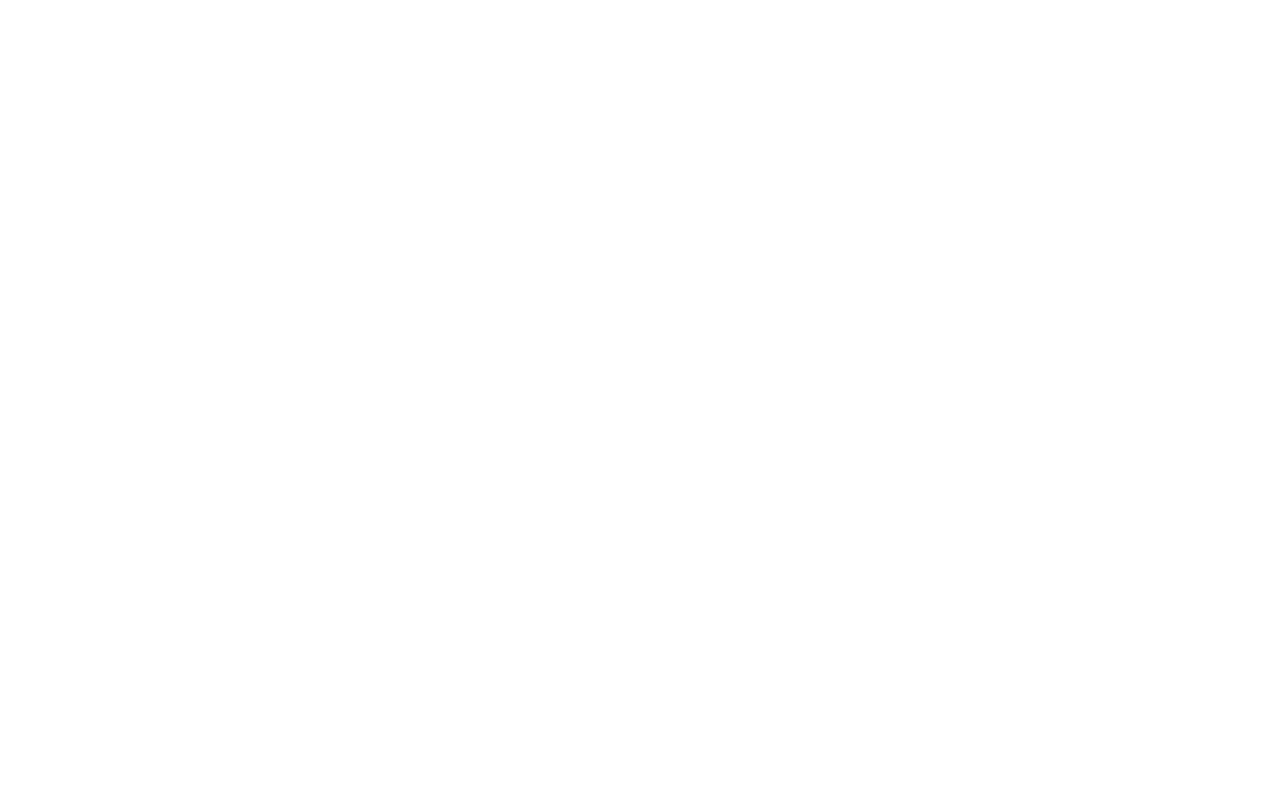
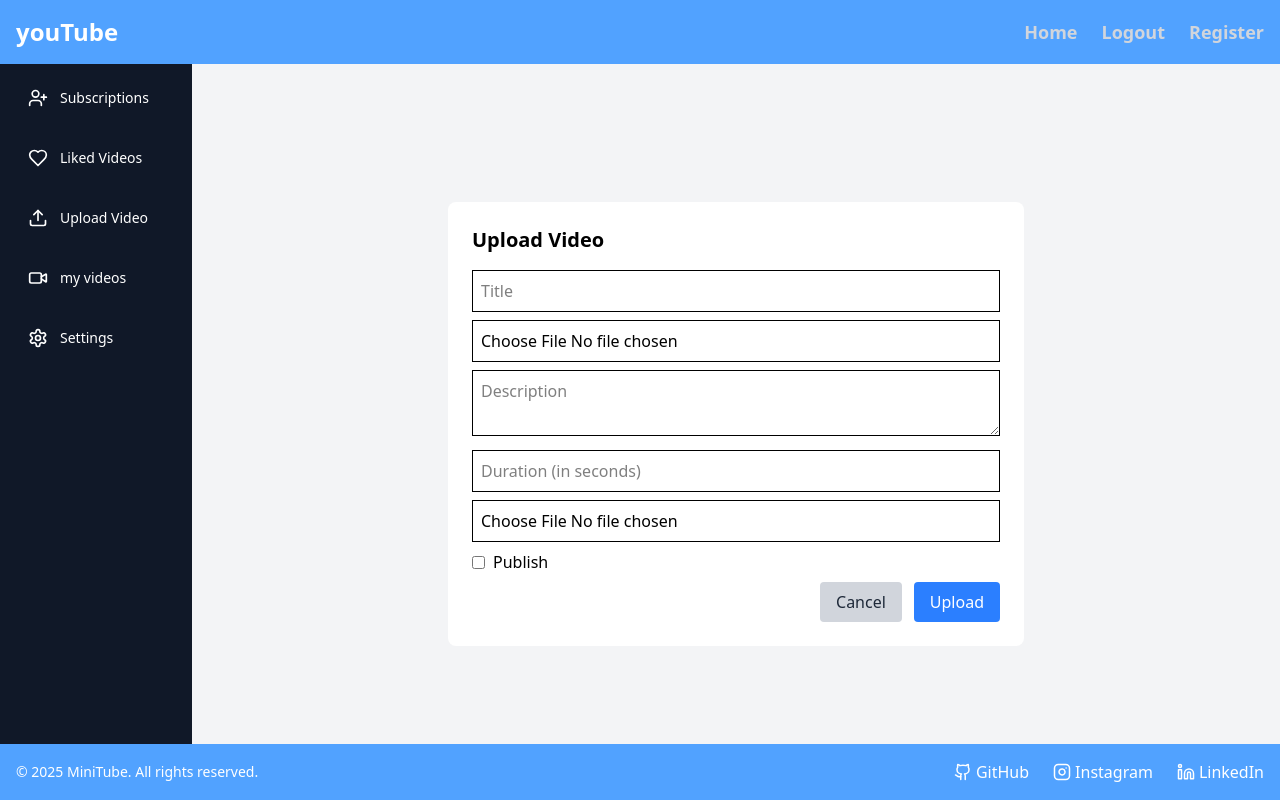
Before and after one commit to dvansari65/mini-youtube-, a React (Vite) app in the folder frontend/: page /upload-content in a window 1280 px wide. Before the commit this address had no page. Built offline with nearby package versions, Linux system fonts and the light colour scheme.

Commit message:
add some features

```diff
--- a/frontend/src/App.jsx
+++ b/frontend/src/App.jsx
@@ -1,29 +1,11 @@
 import React from 'react'
-import Header from "./components/Header"
-import Footer from "./components/Footer"
-import Sidebar from "./components/Sidebar"
-import { BrowserRouter, Routes, Route } from "react-router-dom"
-import Register from "./pages/Register"
-import ProtectedRoute from './components/ProtectedRoute'
-import Home from './pages/Home'
-import Login from './pages/Login'
-import Layout from './utils/Layout'
-import UploadVideo from './pages/uploadVideo'
+import { BrowserRouter } from 'react-router-dom'
+import Approutes from './routes/Approutes'
 function App() {
   return (
-
-      <BrowserRouter>
-        <Routes>
-          <Route path="/" element={<ProtectedRoute><Layout/></ProtectedRoute>}>
-          <Route index element={<Home />} />
-          <Route path="/uploadVideo" element={<UploadVideo />} />
-           </Route>
-          <Route path="/register" element={<Register/>}/>
-          <Route path="/login" element={<Login/>}/>
-
-        </Routes>
-      </BrowserRouter>
-
+    <BrowserRouter>
+    <Approutes/>
+    </BrowserRouter>
   )
 }
 
--- a/frontend/src/components/ProtectedRoute.jsx
+++ b/frontend/src/components/ProtectedRoute.jsx
@@ -1,17 +1,17 @@
 
 import React from 'react'
 import { useUser } from '../context/authcontext'
-import {  useNavigate } from 'react-router-dom'
+import {  Outlet, Navigate } from 'react-router-dom'
 function ProtectedRoute({children}) {
     const {user,loading} = useUser()
-    const navigate = useNavigate()
+
     if(loading){
       return <div>loading....</div>
     }
     if(!user){
-      navigate("/login")
+      <Navigate to="/login" />
     }
-    return children;
+    return children? children : <Outlet/>;
 
 }
 
--- a/frontend/src/components/Sidebar.jsx
+++ b/frontend/src/components/Sidebar.jsx
@@ -7,7 +7,7 @@ const Sidebar = () => {
     <aside className="w-48 h-screen bg-gray-900 text-white p-4 flex flex-col space-y-6">
       <SidebarItem icon={<UserPlusIcon size={20} />} label="Subscriptions" to="/subscriptions" />
       <SidebarItem icon={<HeartIcon size={20} />} label="Liked Videos" to="/liked" />
-      <SidebarItem icon={<UploadIcon size={20} />} label="Upload Video" to="/uploadVideo" />
+      <SidebarItem icon={<UploadIcon size={20} />} label="Upload Video" to="/upload-content" />
       <SidebarItem icon={<VideoIcon size={20} />} label="my videos" to="/my-videos" />
       <SidebarItem icon={<SettingsIcon size={20} />} label="Settings" to="/settings" />
 
--- a/frontend/src/pages/uploadVideo.jsx
+++ b/frontend/src/pages/uploadVideo.jsx
@@ -1,9 +1,9 @@
 import React, { useState } from 'react';
 import axiosInstance from '../services/api';
-import { useNavigate } from 'react-router-dom';
+import { NavLink, useNavigate } from 'react-router-dom';
 
 function UploadVideo() {
-  const [showModal, setShowModal] = useState(false);
+
   const [error, setError] = useState('');
   const [loading, setLoading] = useState(false);
   const [title, setTitle] = useState('');
@@ -40,7 +40,7 @@ function UploadVideo() {
       }
 
       console.log('Video uploaded:', response.data);
-      setShowModal(false);
+
       navigate('/');
     } catch (err) {
       console.error('Upload failed:', err);
@@ -52,17 +52,7 @@ function UploadVideo() {
 
   return (
     <>
-      {/* Trigger Button */}
-      <button
-        onClick={() => setShowModal(true)}
-        className="bg-blue-600 text-white px-4 py-2 rounded hover:bg-blue-700"
-      >
-        Upload Video
-      </button>
-
-      {/* Modal */}
-      {showModal && (
-        <div className="fixed inset-0 bg-black bg-opacity-50 flex justify-center items-center z-50">
+      <div className="flex justify-center items-center -mt-20 p-6 w-full">
           <div className="bg-white rounded-lg p-6 w-full max-w-xl relative">
             <h2 className="text-xl font-bold mb-4">Upload Video</h2>
 
@@ -115,12 +105,12 @@ function UploadVideo() {
             {error && <p className="text-red-500 mb-2">{error}</p>}
 
             <div className="flex justify-end space-x-3">
-              <button
-                onClick={() => setShowModal(false)}
+              <NavLink
+                to="/"
                 className="px-4 py-2 bg-gray-300 text-gray-800 rounded hover:bg-gray-400"
               >
                 Cancel
-              </button>
+              </NavLink>
               <button
                 onClick={handleUpload}
                 disabled={loading}
@@ -131,7 +121,7 @@ function UploadVideo() {
             </div>
           </div>
         </div>
-      )}
+
     </>
   );
 }
--- /dev/null
+++ b/frontend/src/routes/Approutes.jsx
@@ -0,0 +1,22 @@
+import React from 'react'
+import Layout from '../utils/Layout'
+import { Routes,Route } from 'react-router-dom'
+import ProtectedRoute from "../components/ProtectedRoute"
+import UploadVideo from '../pages/uploadVideo'
+import Home from "../pages/Home"
+import Login from "../pages/Login"
+import Register from "../pages/Register"
+function Approutes() {
+  return (
+    <Routes>
+        <Route element={<ProtectedRoute><Layout/></ProtectedRoute>}>
+        <Route path="/" element={<Home/>}/>
+        <Route path="/upload-content" element={<UploadVideo/>}/>
+        </Route>
+        <Route path="/login" element={<Login/>}/>
+        <Route path="/register" element={<Register/>}/>
+    </Routes>
+  )
+}
+
+export default Approutes
--- a/frontend/src/utils/Layout.jsx
+++ b/frontend/src/utils/Layout.jsx
@@ -9,7 +9,7 @@ function Layout() {
         <Header/>
         <div className="flex flex-1 overflow-hidden">
         <Sidebar/>
-            <main  className="flex-1 overflow-y-auto p-4 bg-gray-100 justify-center">
+            <main  className="flex-1 h-screen flex items-center justify-center   overflow-y-auto p-4 bg-gray-100">
                 <Outlet/>
             </main>
 
```
